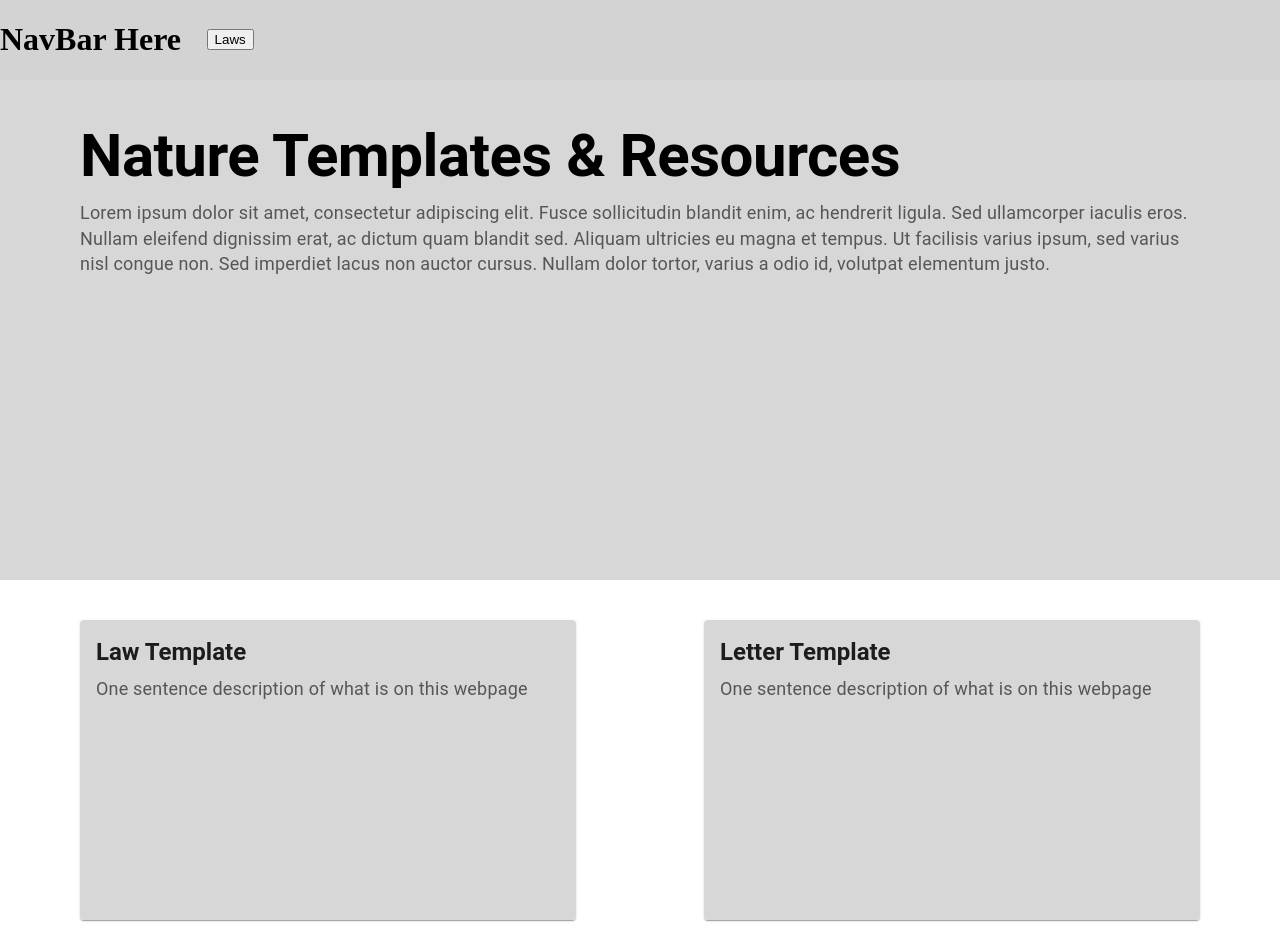
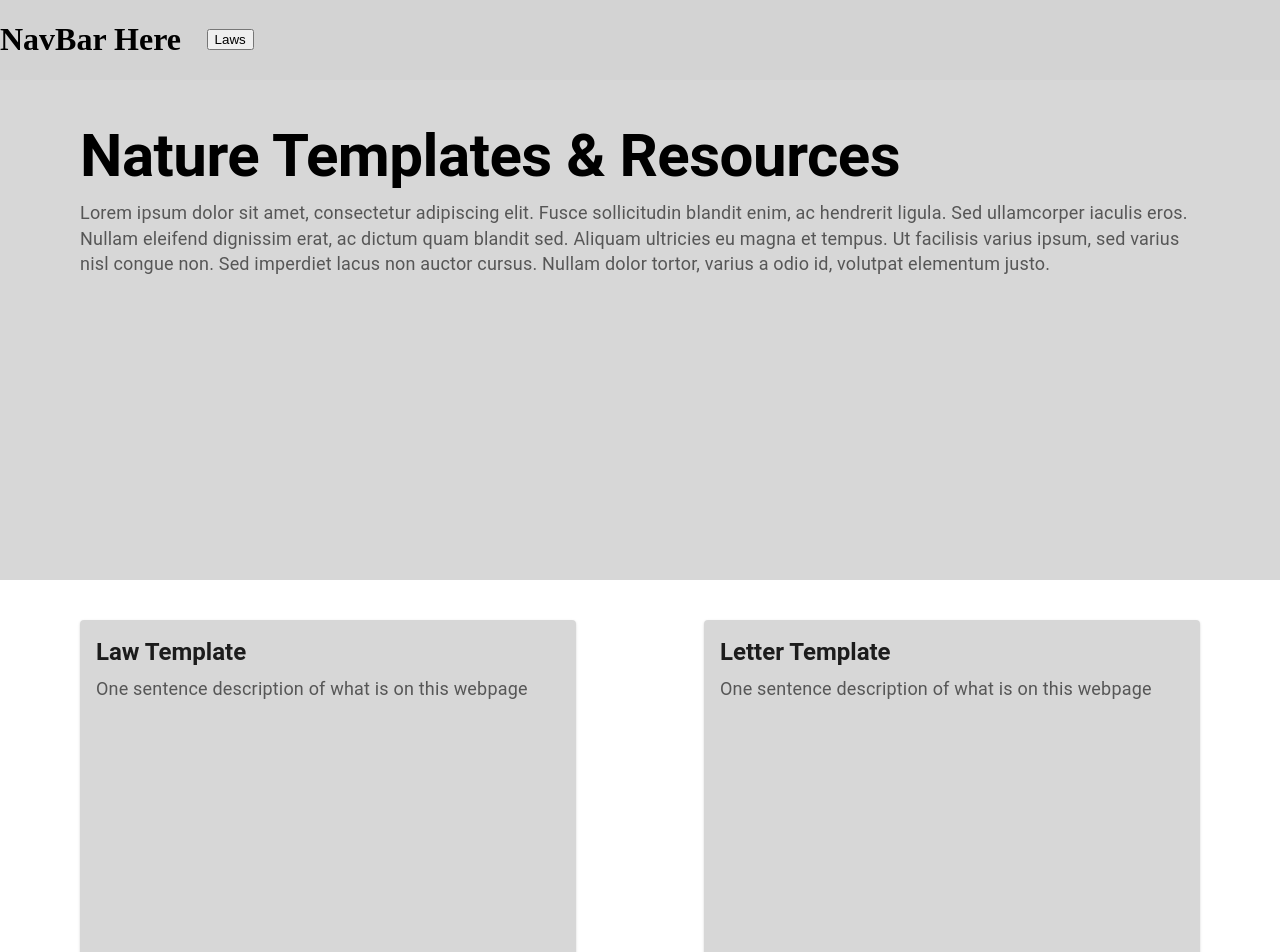
Before and after one commit to cornellh4i/earth-law-center, a React (Create React App) app in the folder client/: page /landing in a window 1280 px wide. Shown: the top 952 px of the page. Built offline with nearby package versions, Linux system fonts and the light colour scheme; no server answers.

Commit message:
Code refactoring, replace mui props with CSS classes

```diff
--- a/client/src/components/LandingCard/LandingCard.css
+++ b/client/src/components/LandingCard/LandingCard.css
@@ -0,0 +1,8 @@
+.card {
+    height: 350px;
+}
+
+.card-content {
+    background-color: #d7d7d7;
+    height: 350px;
+}
--- a/client/src/components/LandingCard/LandingCard.jsx
+++ b/client/src/components/LandingCard/LandingCard.jsx
@@ -13,10 +13,10 @@ import Box from '@mui/material/Box';
 */
 const LandingCard = (props) => {
   return (
-      <Card sx={{ height: 300 }}>
+      <Card className='card'>
         <CardActionArea>
           {/* <CardMedia component='img' alt='template img' height='200' src = {props.imgsrc}/> */}
-          <CardContent sx={{ bgcolor: '#d7d7d7', height: 300 }}>
+          <CardContent className='card-content'>
             <Typography gutterBottom variant='h5' component='div' sx={{ fontWeight: 'bold' }}>
               {props.title}
             </Typography>
--- a/client/src/components/ResourceBox/ResourceBox.css
+++ b/client/src/components/ResourceBox/ResourceBox.css
@@ -0,0 +1,8 @@
+.box {
+    height: 400px;
+}
+
+.box-content {
+    background-color: #d7d7d7;
+    height: 400px;
+}
--- a/client/src/components/ResourceBox/ResourceBox.jsx
+++ b/client/src/components/ResourceBox/ResourceBox.jsx
@@ -10,10 +10,9 @@ import { CardActionArea } from '@mui/material';
 */
 const ResourceBox = (props) => {
   return (
-      <Card sx={{ height: 400 }}>
+      <Card classname='box'>
         <CardActionArea>
-          <CardContent sx={{ bgcolor: '#d7d7d7', height: 400 }}>
-          </CardContent>
+          <CardContent className='box-content'></CardContent>
         </CardActionArea>
       </Card>
   );
```
